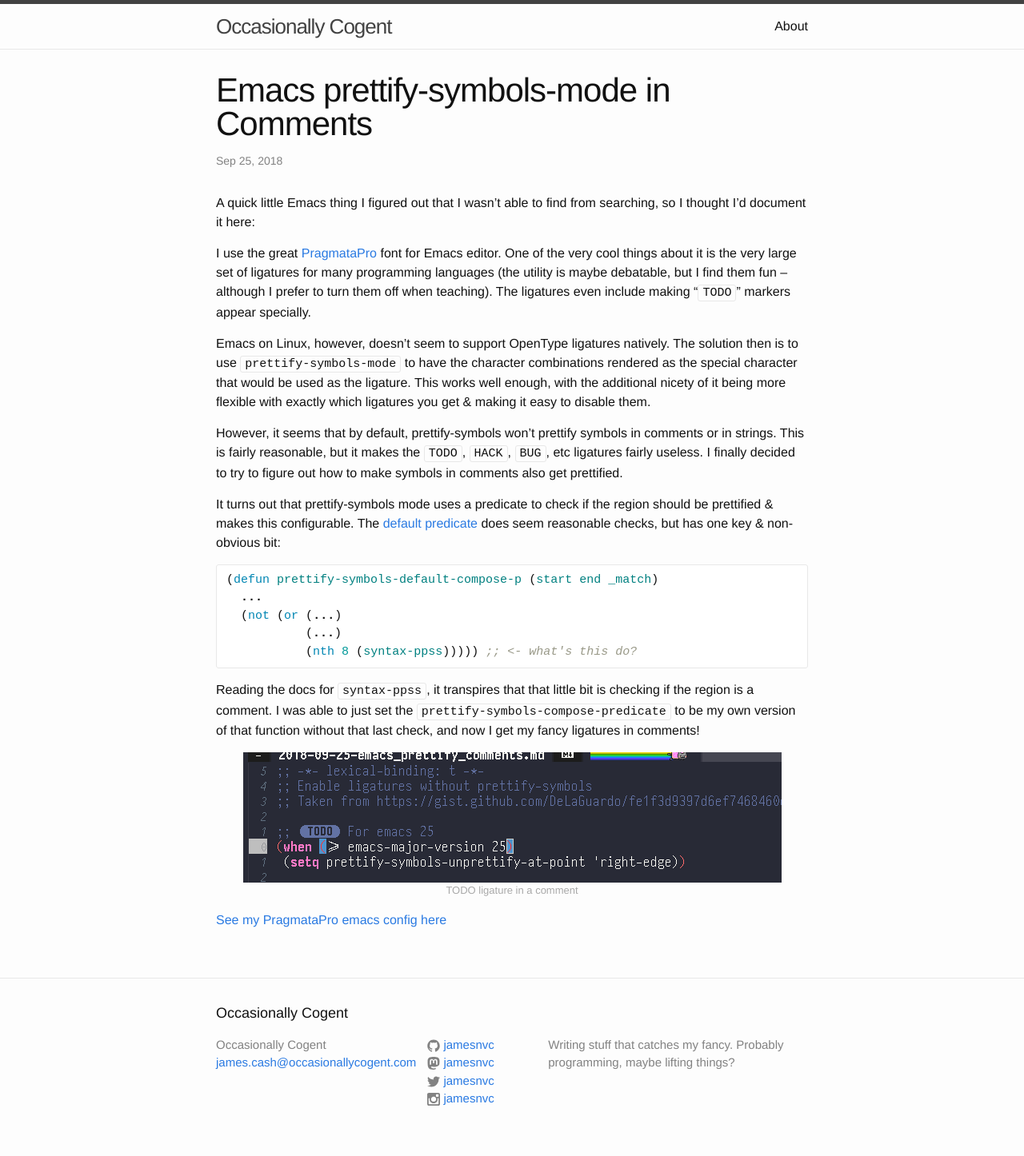
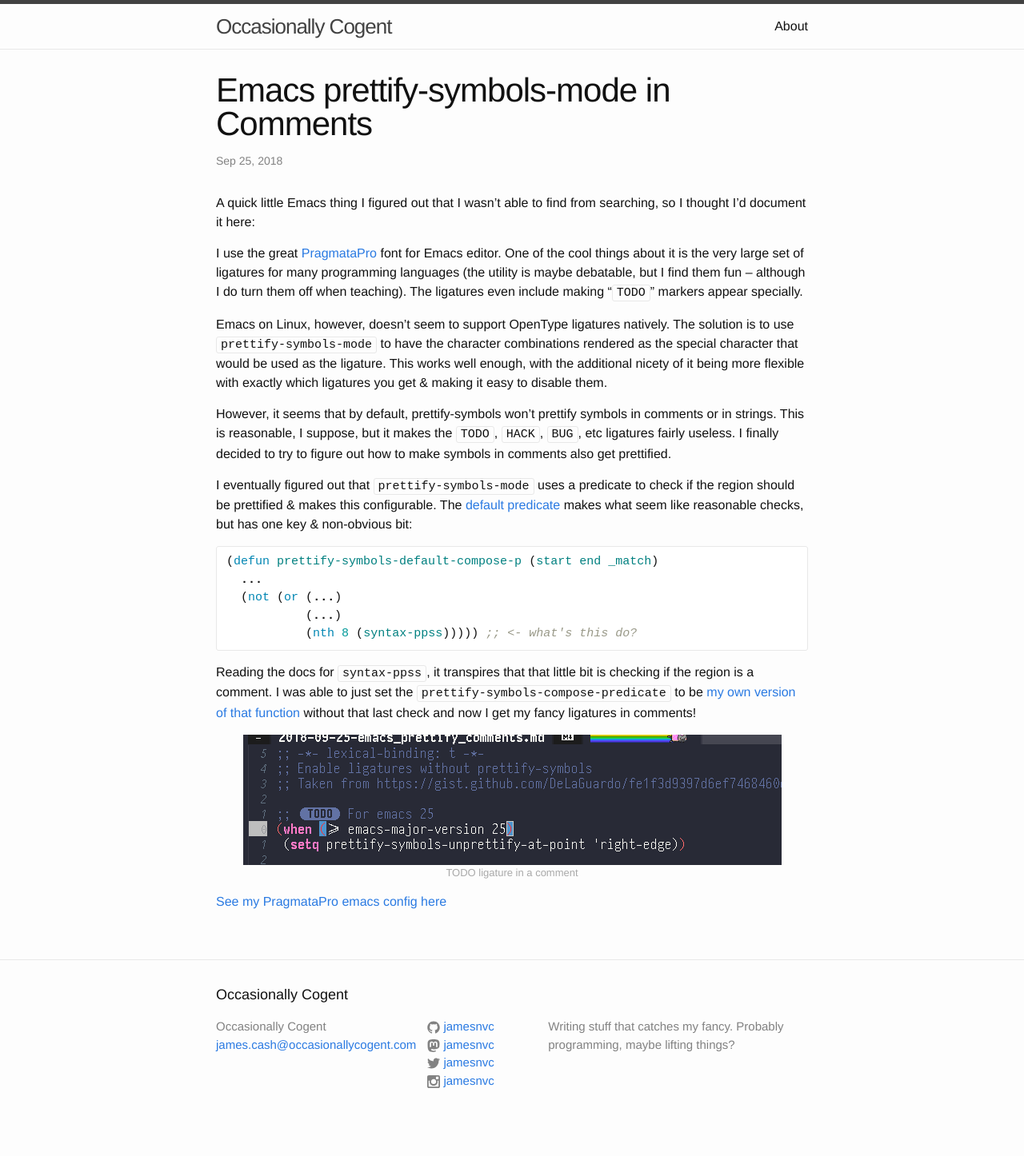
Before and after one commit to jamesnvc/occasionallycogent, a Jekyll site: the page built from _posts/2018-09-25-emacs_prettify_comments.md, in a window 1280 px wide. Shown: the whole page at 80% size. Built offline with Jekyll 4.4.1, drawn with Linux system fonts in a browser that asks for light colours; after the commit the page ends 1423 px from its top, so only the background shows below that.

Commit message:
Little bit of editing for emacs ligatures post

````diff
--- a/_posts/2018-09-25-emacs_prettify_comments.md
+++ b/_posts/2018-09-25-emacs_prettify_comments.md
@@ -7,19 +7,19 @@ date: 2018-09-25
 A quick little Emacs thing I figured out that I wasn't able to find from searching, so I thought I'd document it here:
 
 I use the great [PragmataPro](https://www.fsd.it/shop/fonts/pragmatapro/) font for Emacs editor.
-One of the very cool things about it is the very large set of ligatures for many programming languages (the utility is maybe debatable, but I find them fun -- although I prefer to turn them off when teaching).
+One of the cool things about it is the very large set of ligatures for many programming languages (the utility is maybe debatable, but I find them fun -- although I do turn them off when teaching).
 The ligatures even include making "`TODO`" markers appear specially.
 
 Emacs on Linux, however, doesn't seem to support OpenType ligatures natively.
-The solution then is to use `prettify-symbols-mode` to have the character combinations rendered as the special character that would be used as the ligature.
+The solution is to use `prettify-symbols-mode` to have the character combinations rendered as the special character that would be used as the ligature.
 This works well enough, with the additional nicety of it being more flexible with exactly which ligatures you get & making it easy to disable them.
 
 However, it seems that by default, prettify-symbols won't prettify symbols in comments or in strings.
-This is fairly reasonable, but it makes the `TODO`, `HACK`, `BUG`, etc ligatures fairly useless.
+This is reasonable, I suppose, but it makes the `TODO`, `HACK`, `BUG`, etc ligatures fairly useless.
 I finally decided to try to figure out how to make symbols in comments also get prettified.
 
-It turns out that prettify-symbols mode uses a predicate to check if the region should be prettified & makes this configurable.
-The [default predicate](https://github.com/emacs-mirror/emacs/blob/ee3e432300054ca488896e39fca57b10d733330a/lisp/progmodes/prog-mode.el#L102) does seem reasonable checks, but has one key & non-obvious bit:
+I eventually figured out that `prettify-symbols-mode` uses a predicate to check if the region should be prettified & makes this configurable.
+The [default predicate](https://github.com/emacs-mirror/emacs/blob/ee3e432300054ca488896e39fca57b10d733330a/lisp/progmodes/prog-mode.el#L102) makes what  seem like reasonable checks, but has one key & non-obvious bit:
 
 ```emacs-lisp
 (defun prettify-symbols-default-compose-p (start end _match)
@@ -30,7 +30,7 @@ The [default predicate](https://github.com/emacs-mirror/emacs/blob/ee3e432300054
 ```
 
 Reading the docs for `syntax-ppss`, it transpires that that little bit is checking if the region is a comment.
-I was able to just set the `prettify-symbols-compose-predicate` to be my own version of that function without that last check, and now I get my fancy ligatures in comments!
+I was able to just set the `prettify-symbols-compose-predicate` to be [my own version of that function](https://github.com/jamesnvc/dotfiles/blob/master/emacs.d/modules/cogent-pragmata.el#L216) without that last check and now I get my fancy ligatures in comments!
 
 {% include image.html url="/images/emacs_ligatures/todo_ligature.png" caption="TODO ligature in a comment" alt="Emacs with a TODO ligature" %}
 
````
